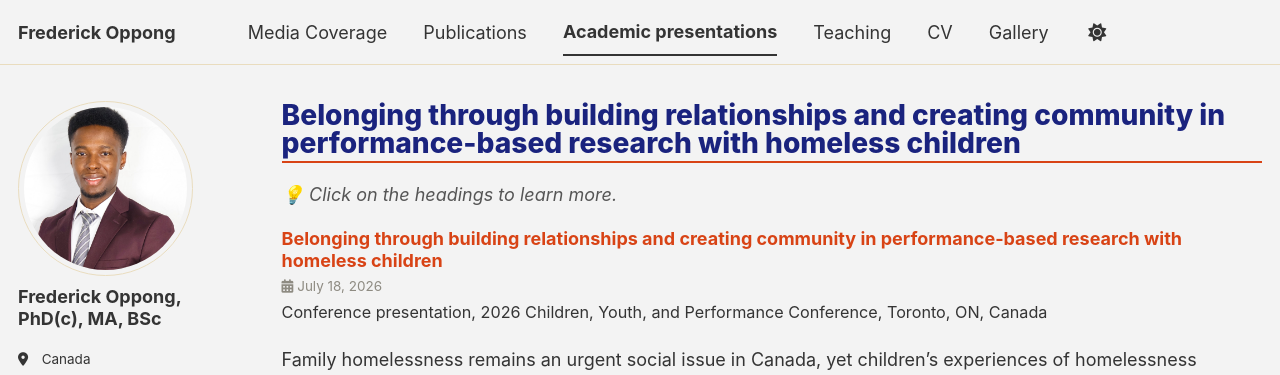
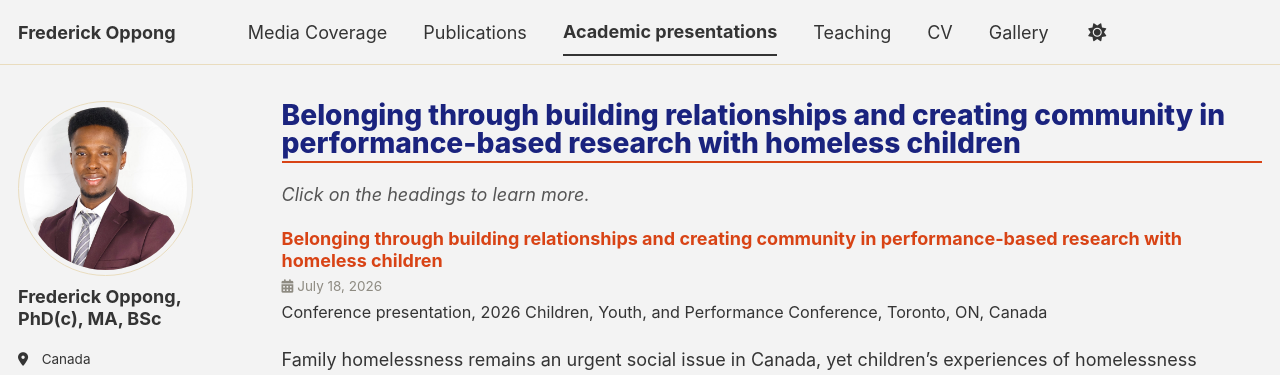
Before and after one commit to frederickoppong/frederickoppong.github.io, a Jekyll site: the page built from _talks/2012-03-01-talk-1.md, in a window 1280 px wide and 900 px high. Shown: the top 375 px of the window. Built offline with Jekyll 4.4.1, drawn with Linux system fonts in a browser that asks for light colours; a style sheet for code colours, icons or effects is not loaded.

Commit message:
Update introductory paragraph in talk layout
Removed emoji from the introductory paragraph.

```diff
--- a/_layouts/talk.html
+++ b/_layouts/talk.html
@@ -5,7 +5,7 @@ permalink: /talks/
 author_profile: true
 ---
 
-<p style="font-style: italic; color: #555; margin-bottom: 20px;">💡 Click on the headings to learn more.</p>
+<p style="font-style: italic; color: #555; margin-bottom: 20px;">Click on the headings to learn more.</p>
 
 {% if site.talkmap_link == true %}
 <p style="text-decoration:underline;"><a href="/talkmap.html">See a map of all the places I've given a talk!</a></p>
```
